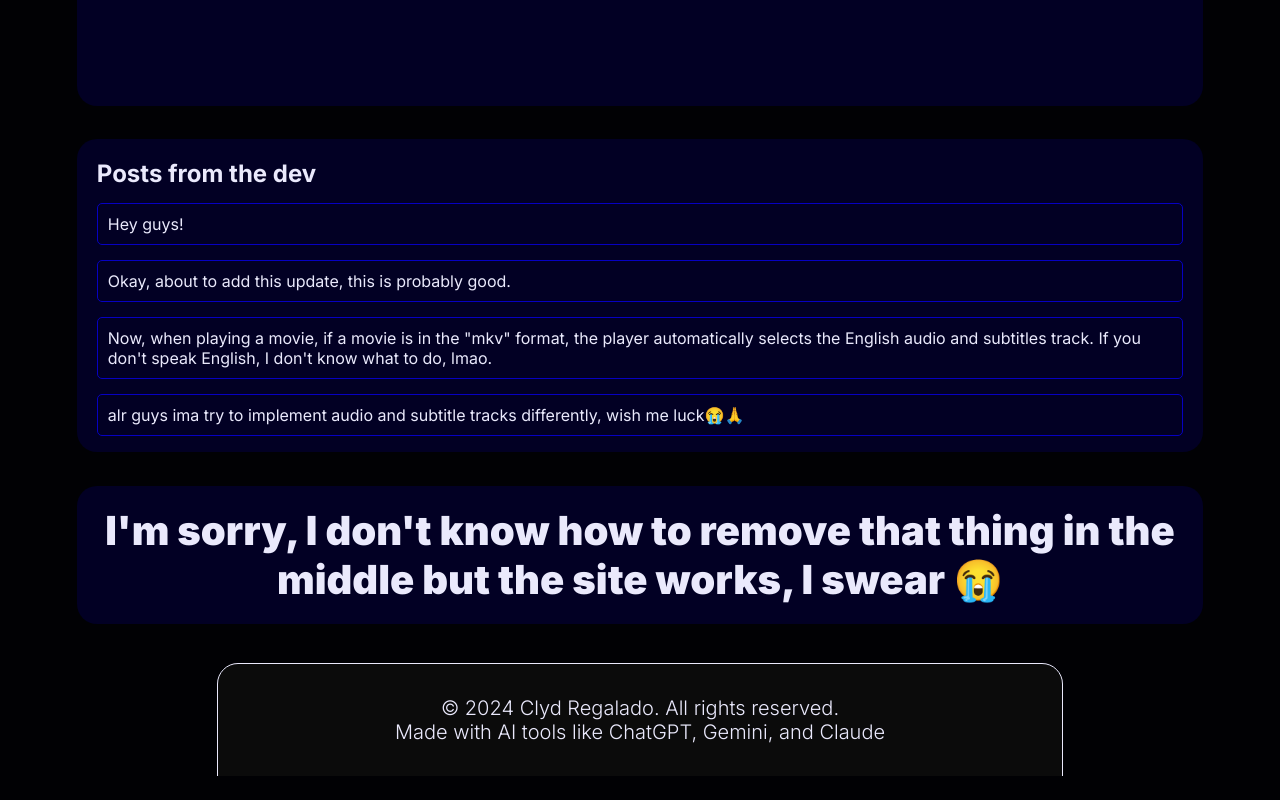
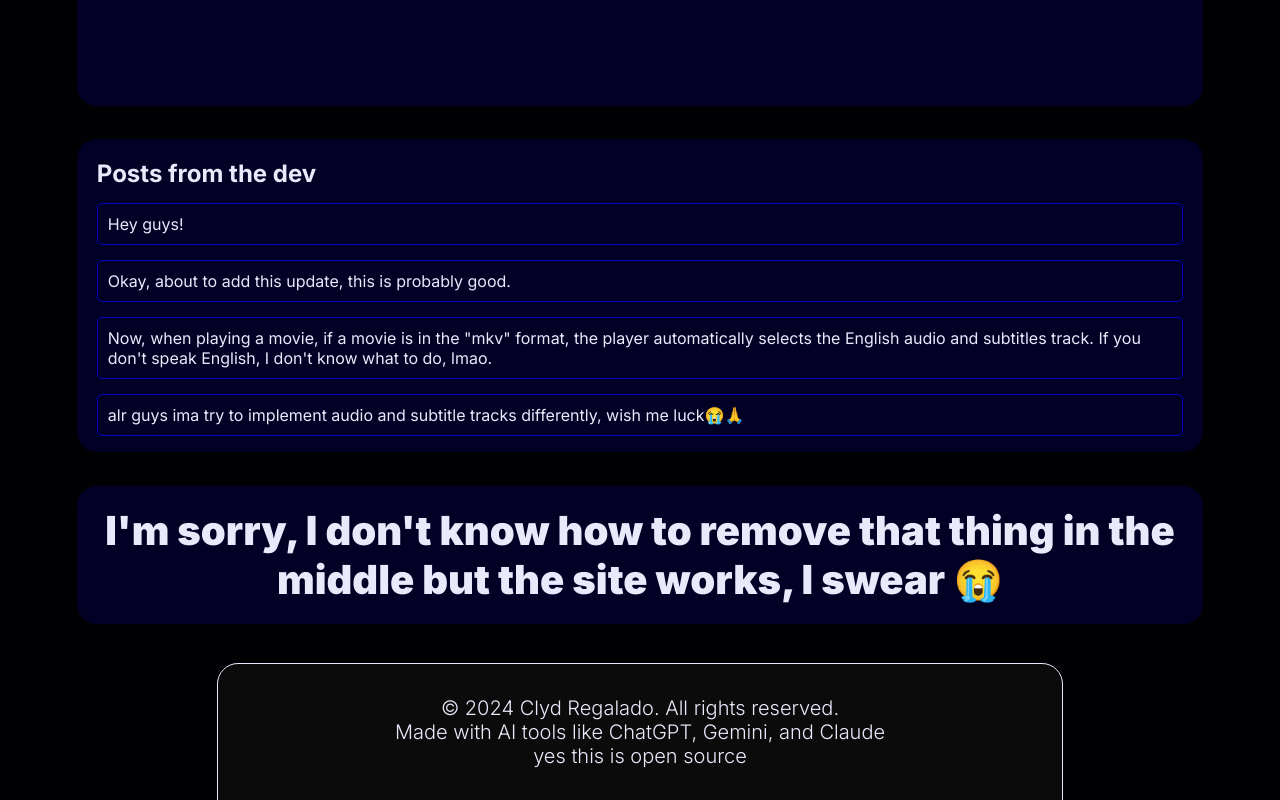
Before and after one commit to Wilson959/movies, a website: page public/index.html in a window 1280 px wide. Shown: the part 608-1408 px from the top of the page. Before the commit the page ends 1384 px from the top, so only its background shows below. Drawn offline with Linux system fonts and the light colour scheme; no server answers.

Commit message:
Update index.html wait

```diff
--- a/public/index.html
+++ b/public/index.html
@@ -74,6 +74,7 @@
     <footer>
         <p>© 2024 Clyd Regalado. All rights reserved.</p>
         <p>Made with AI tools like ChatGPT, Gemini, and Claude</p>
+        <p><a href="https://github.com/saladnoob/movies"></a>yes this is open source</p>
     </footer>
 
     <script src="script.js"></script>
```
